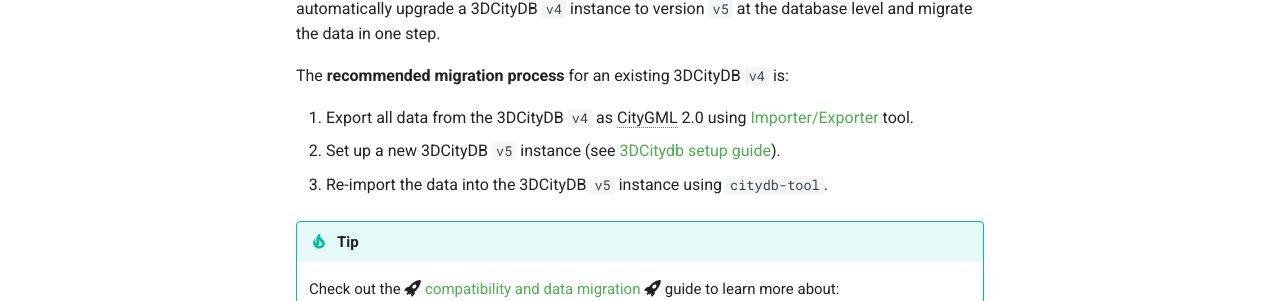
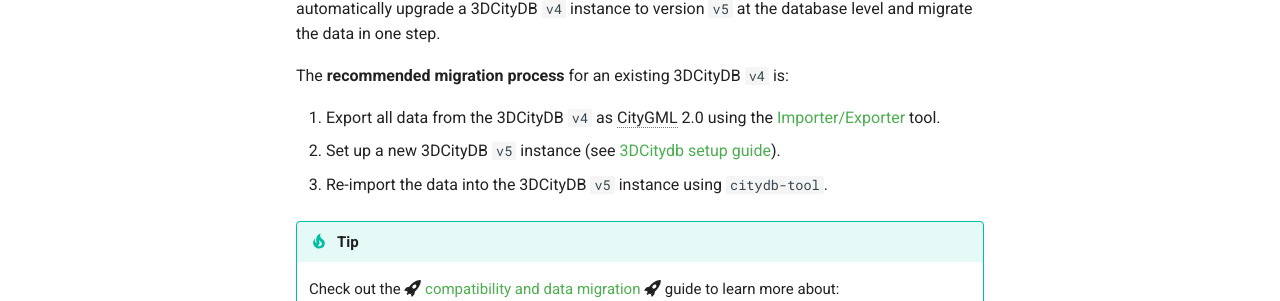
Before and after one commit to BWibo/3dcitydb-mkdocs, an MkDocs documentation site: the page built from docs/first-steps/migration.md, in a window 1280 px wide and 1053 px high. Shown: the part 349-650 px from the top of the window. Built offline with MkDocs 1.6.1 and Material for MkDocs 9.7.7, drawn with Linux system fonts in a browser that asks for light colours; comment, search, counter and statistics services are not loaded.

Commit message:
minor change

```diff
--- a/docs/first-steps/migration.md
+++ b/docs/first-steps/migration.md
@@ -13,7 +13,7 @@
 
 The **recommended migration process** for an existing 3DCityDB `v4` is:
 
-1. Export all data from the 3DCityDB `v4` as CityGML 2.0 using
+1. Export all data from the 3DCityDB `v4` as CityGML 2.0 using the
    [Importer/Exporter](https://3dcitydb-docs.readthedocs.io/en/latest/impexp/docker.html){target="blank"} tool.
 2. Set up a new 3DCityDB `v5` instance (see [3DCitydb setup guide](setup.md)).
 3. Re-import the data into the 3DCityDB `v5` instance using `citydb-tool`.
```
